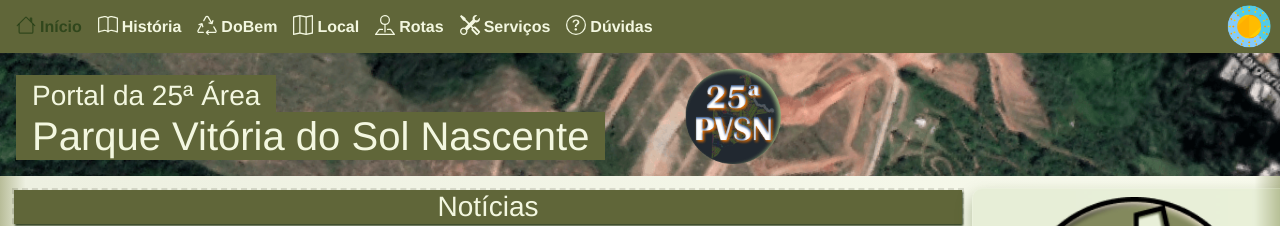
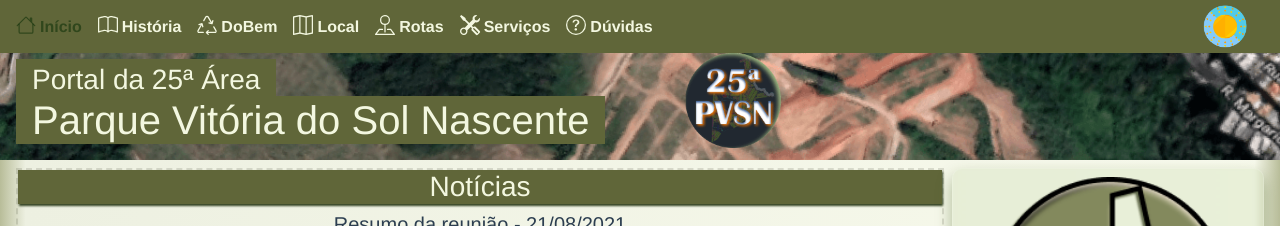
Before and after one commit to Tommattih/portal25vue, a Vue app in the folder portal25vue/: page / in a window 1280 px wide. Shown: the top 226 px of the page. Built offline with nearby package versions, Linux system fonts and the light colour scheme.

Commit message:
create model

```diff
--- a/portal25vue/src/App.vue
+++ b/portal25vue/src/App.vue
@@ -65,7 +65,7 @@ export default {
   align-items: flex-start;
   justify-content: flex-end;
   gap: 0.5rem;
-  margin: 0.75rem;
+  padding: 0.5rem 1rem;
 }
 .boxContent {
   width: 100%;
@@ -73,8 +73,6 @@ export default {
   border: 2px dashed rgb(60 60 40 / 15%);
   display: flex;
   flex-direction: column;
-  // box-shadow: 2px 0px 16px #34432290;
-
   // background: #fff;
 }
 h3 {
--- a/portal25vue/src/components/aside/AsideContent.vue
+++ b/portal25vue/src/components/aside/AsideContent.vue
@@ -109,8 +109,7 @@ export default {
 }
 /******* full view ********/
 .imgRender img {
-  /* width: 100%; */
-  height: 32vh;
+  width: 100%;
   padding: 0.5rem 1.5rem;
 }
 h4 {
--- a/portal25vue/src/components/header/NavBar.vue
+++ b/portal25vue/src/components/header/NavBar.vue
@@ -1,11 +1,6 @@
 <template>
   <div>
-    <b-navbar
-      toggleable="lg"
-      class="py-1 px-2"
-      type="dark"
-      style="background-color: #606639"
-    >
+    <b-navbar toggleable="lg" class="py-1 px-2 bg-color" type="dark">
       <b-navbar-toggle target="nav-collapse"></b-navbar-toggle>
 
       <b-collapse id="nav-collapse" is-nav>
@@ -52,7 +47,7 @@
         </b-navbar-nav>
       </b-collapse>
       <!-- to toggle theme -->
-      <div>
+      <div class="mx-4">
         <img
           v-if="isDark"
           @click="changeColor()"
@@ -91,4 +86,10 @@ export default {
 a.nav-link:hover {
   color: var(--font-color1);
 }
+.bg-color {
+  background-color: #606639;
+  position: fixed;
+  top: 0;
+  width: 100vw;
+}
 </style>
--- a/portal25vue/src/components/header/PortalHeader.vue
+++ b/portal25vue/src/components/header/PortalHeader.vue
@@ -46,7 +46,7 @@ export default {
   height: max-content;
 }
 .areaInfo {
-  margin-top: 1rem;
+  margin-top: 3.3rem;
   display: flex;
   flex-direction: row-reverse;
   justify-content: flex-end;
```
Also changed, not shown: portal25vue/src/components/modelContent.vue (added, +34 -0 lines), 1 other file (tests, documents, lock files or other folders).
